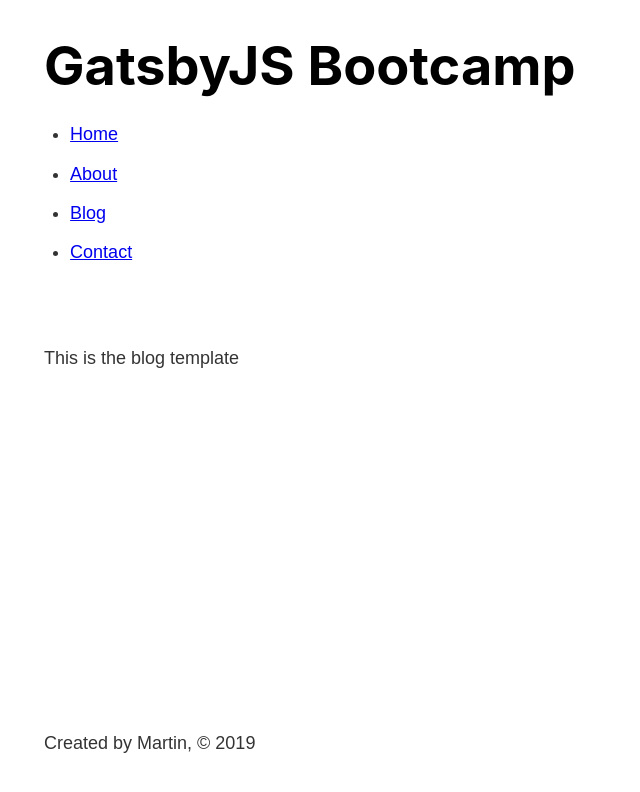
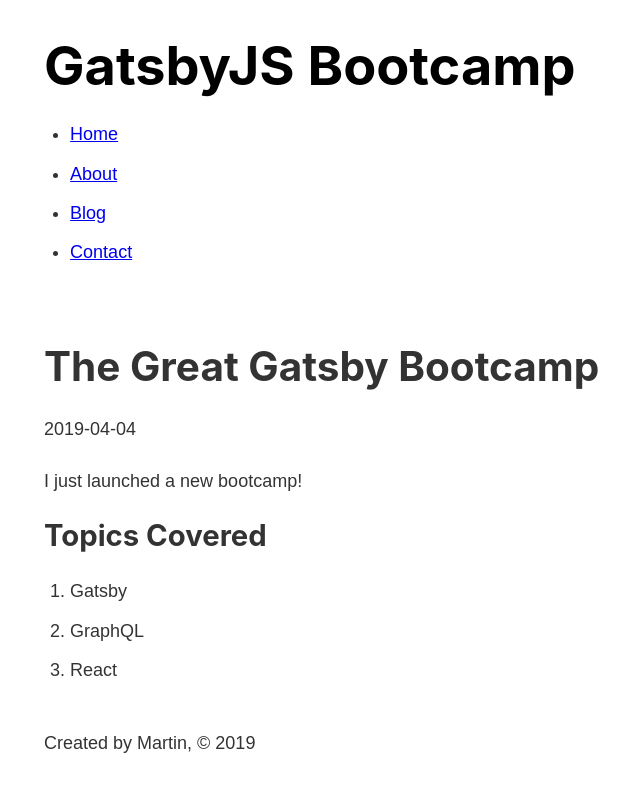
Before and after one commit to MartinDK/gatsby-bootcamp, a Gatsby site: page /blog/gatsby in a window 1280 px wide. Shown: the whole page, without its empty margins (239-879 px from the left). Built offline with nearby package versions, Linux system fonts and the light colour scheme; Gatsby itself is replaced by a stand-in of ours.

Commit message:
Added content from markdown file to blog posts

```diff
--- a/src/components/templates/blog.js
+++ b/src/components/templates/blog.js
@@ -1,10 +1,28 @@
 import React from 'react'
+import { graphql } from 'gatsby'
 
 import Layout from '../layout'
-const Blog = () => {
+
+export const query = graphql`
+  query ($slug: String!) {
+    markdownRemark (fields: { slug: { eq: $slug } }) {
+      frontmatter {
+        title
+        date
+      }
+      html
+    }
+  }
+`
+
+const Blog = (props) => {
   return (
     <Layout>
-      This is the blog template
+      <h1>{props.data.markdownRemark.frontmatter.title}</h1>
+      <p>{props.data.markdownRemark.frontmatter.date}</p>
+      <div dangerouslySetInnerHTML={{__html: props.data.markdownRemark.html}}>
+
+      </div>
     </Layout>
   )
 }
```
